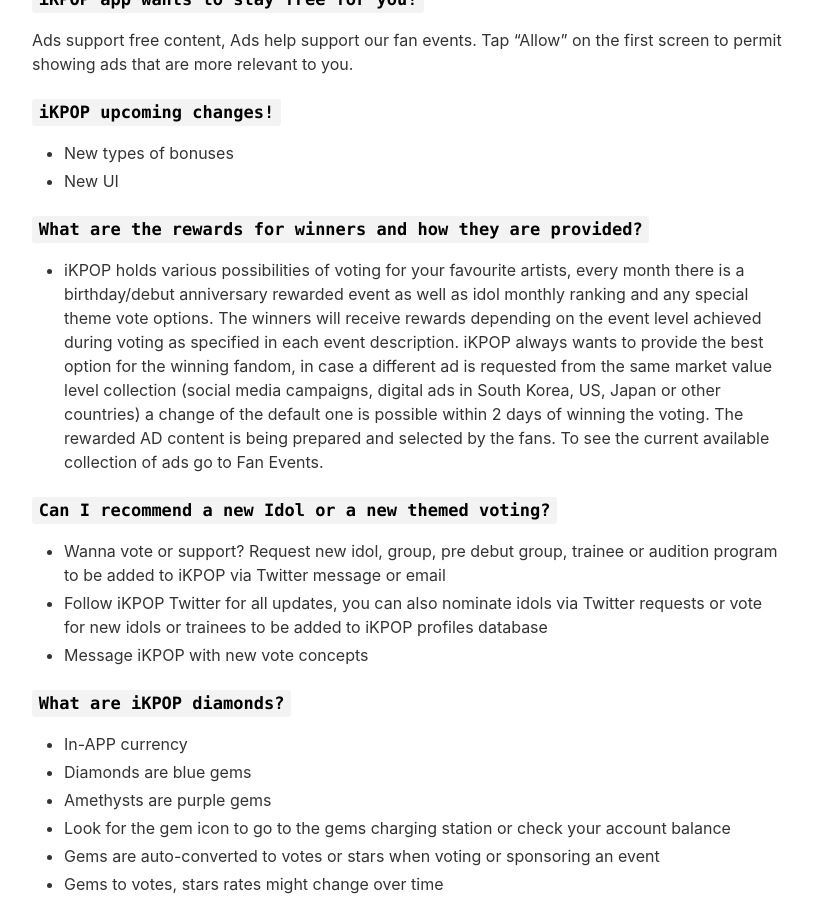
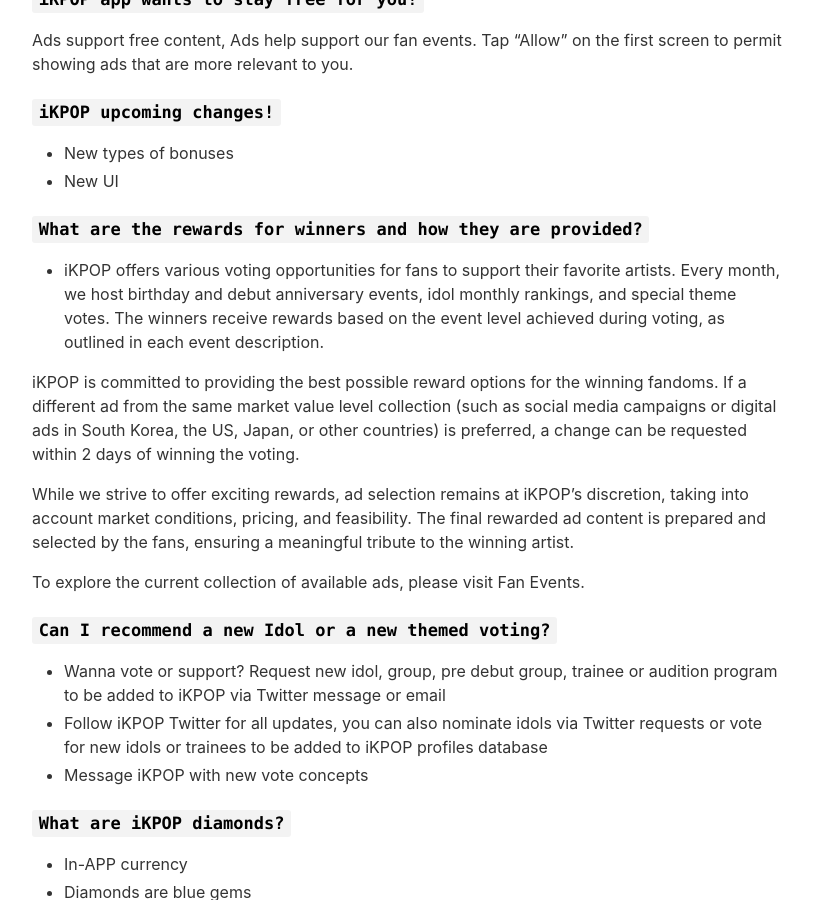
Before and after one commit to kapp7/app, a Jekyll site: the page built from _pages/qa.md, in a window 1280 px wide and 900 px high, scrolled down 1025 px. Shown: the whole window, without its empty margins (233-1046 px from the left). Built offline with Jekyll 4.4.1, drawn with Linux system fonts in a browser that asks for light colours; nearby versions of some CDN libraries.

Commit message:
Update qa.md

```diff
--- a/_pages/qa.md
+++ b/_pages/qa.md
@@ -36,7 +36,13 @@
 
 
 ### `What are the rewards for winners and how they are provided?`
- - iKPOP holds various possibilities of voting for your favourite artists, every month there is a birthday/debut anniversary rewarded event as well as idol monthly ranking and any special theme vote options. The winners will receive rewards depending on the event level achieved during voting as specified in each event description. iKPOP always wants to provide the best option for the winning fandom, in case a different ad is requested from the same market value level collection (social media campaigns, digital ads in South Korea, US, Japan or other countries) a change of the default one is possible within 2 days of winning the voting. The rewarded AD content is being prepared and selected by the fans. To see the current available collection of ads go to Fan Events.
+ - iKPOP offers various voting opportunities for fans to support their favorite artists. Every month, we host birthday and debut anniversary events, idol monthly rankings, and special theme votes. The winners receive rewards based on the event level achieved during voting, as outlined in each event description.
+
+iKPOP is committed to providing the best possible reward options for the winning fandoms. If a different ad from the same market value level collection (such as social media campaigns or digital ads in South Korea, the US, Japan, or other countries) is preferred, a change can be requested within 2 days of winning the voting.
+
+While we strive to offer exciting rewards, ad selection remains at iKPOP’s discretion, taking into account market conditions, pricing, and feasibility. The final rewarded ad content is prepared and selected by the fans, ensuring a meaningful tribute to the winning artist.
+
+To explore the current collection of available ads, please visit Fan Events.
 
 ### `Can I recommend a new Idol or a new themed voting?`
  - Wanna vote or support? Request new idol, group, pre debut group, trainee or audition program to be added to iKPOP via Twitter message or email
```
